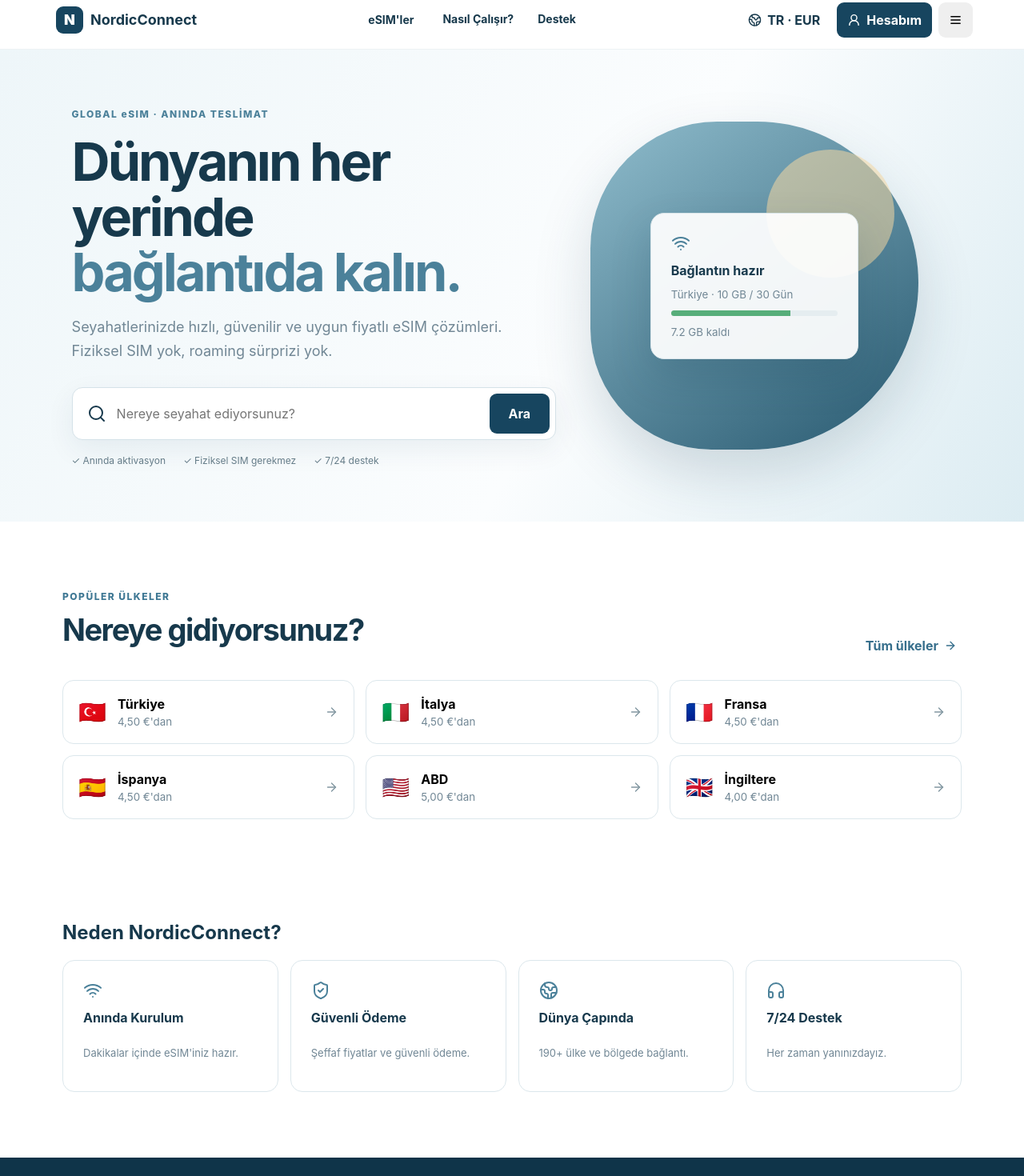
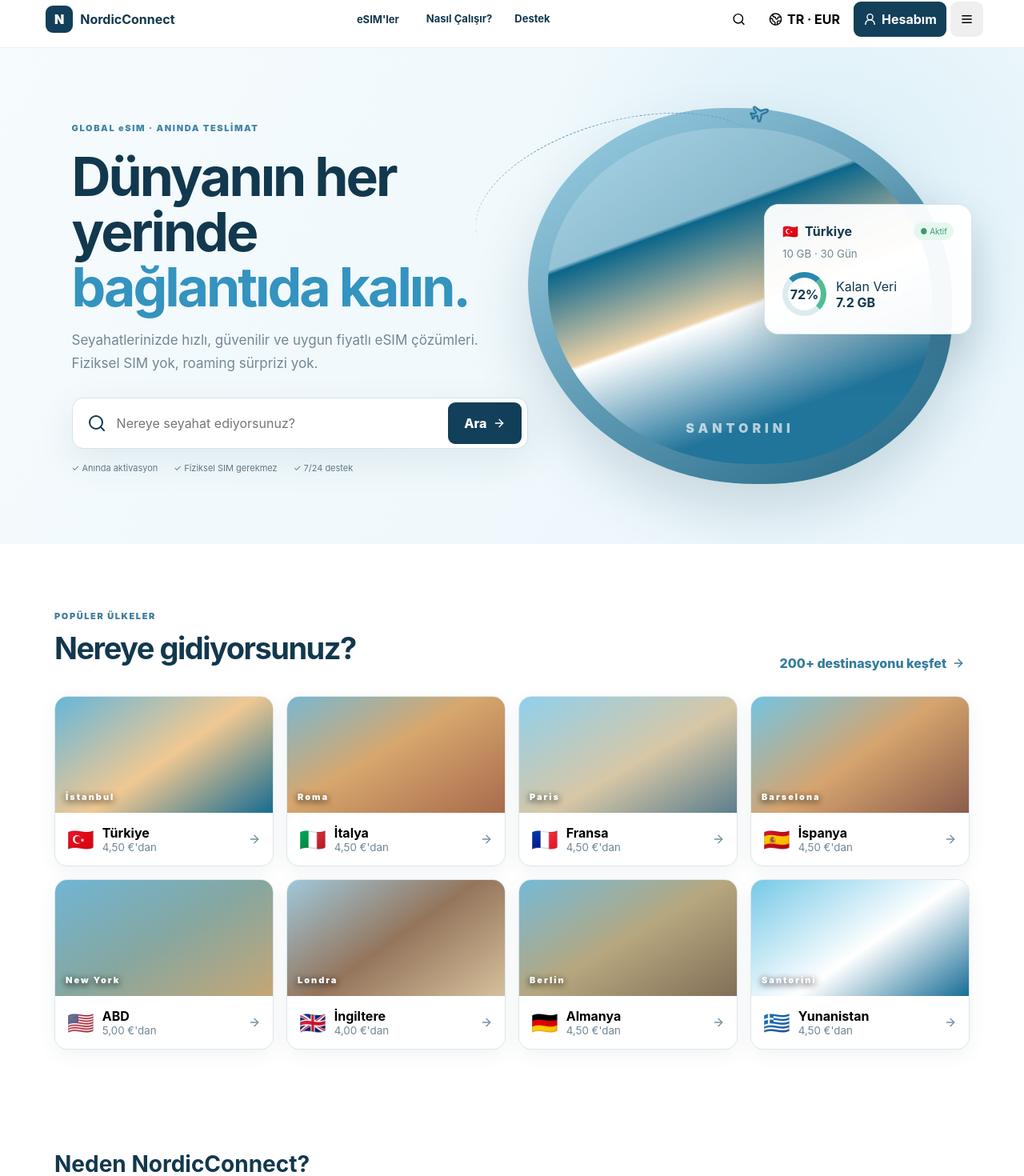
Before and after one commit to duygu-dd/NordicConnect-Customer, a Next.js app: page / in a window 1280 px wide. Shown: the part 12-1482 px from the top of the page at 80% size. Built offline with nearby package versions, Linux system fonts and the light colour scheme.

Commit message:
Add files via upload

```diff
--- a/app/layout.tsx
+++ b/app/layout.tsx
@@ -1,3 +1,3 @@
 import "./globals.css";
-export const metadata={title:"NordicConnect eSIM",description:"Dünyanın her yerinde bağlantıda kal."};
+export const metadata={title:"NordicConnect eSIM",description:"200+ destinasyonda bağlantıda kal."};
 export default function RootLayout({children}:{children:React.ReactNode}){return <html lang="tr"><body>{children}</body></html>}
--- a/app/page.tsx
+++ b/app/page.tsx
@@ -1,46 +1,44 @@
 "use client";
-import {Search,Globe2,Wifi,ShieldCheck,Headphones,ArrowRight,UserRound,Menu,CheckCircle2,ChevronLeft} from "lucide-react";
+import {Search,Globe2,Wifi,ShieldCheck,Headphones,ArrowRight,UserRound,Menu,CheckCircle2,ChevronLeft,X,QrCode,Plane} from "lucide-react";
 import {useMemo,useState} from "react";
 
-const countries=[
-["🇹🇷","Türkiye","4,50 €'dan"],["🇮🇹","İtalya","4,50 €'dan"],["🇫🇷","Fransa","4,50 €'dan"],
-["🇪🇸","İspanya","4,50 €'dan"],["🇺🇸","ABD","5,00 €'dan"],["🇬🇧","İngiltere","4,00 €'dan"]
+const featured=[
+["🇹🇷","Türkiye","Avrupa","İstanbul","4,50 €"],["🇮🇹","İtalya","Avrupa","Roma","4,50 €"],["🇫🇷","Fransa","Avrupa","Paris","4,50 €"],["🇪🇸","İspanya","Avrupa","Barselona","4,50 €"],
+["🇺🇸","ABD","Kuzey Amerika","New York","5,00 €"],["🇬🇧","İngiltere","Avrupa","Londra","4,00 €"],["🇩🇪","Almanya","Avrupa","Berlin","4,50 €"],["🇬🇷","Yunanistan","Avrupa","Santorini","4,50 €"],
+["🇯🇵","Japonya","Asya","Tokyo","5,50 €"],["🇹🇭","Tayland","Asya","Bangkok","4,90 €"],["🇦🇪","BAE","Orta Doğu","Dubai","5,50 €"],["🇸🇦","Suudi Arabistan","Orta Doğu","Riyad","5,50 €"]
 ];
-const plans=[["1 GB","7 Gün","4,50 €"],["3 GB","15 Gün","8,50 €"],["5 GB","30 Gün","12,50 €"],["10 GB","30 Gün","18,00 €"],["20 GB","30 Gün","28,00 €"],["50 GB","90 Gün","45,00 €"]];
+const extraNames=["Arnavutluk","Andorra","Avusturya","Belçika","Bulgaristan","Hırvatistan","Kıbrıs","Çekya","Danimarka","Estonya","Finlandiya","Macaristan","İzlanda","İrlanda","Letonya","Litvanya","Lüksemburg","Malta","Hollanda","Norveç","Polonya","Portekiz","Romanya","Sırbistan","Slovakya","Slovenya","İsveç","İsviçre","Kanada","Meksika","Brezilya","Arjantin","Şili","Kolombiya","Peru","Uruguay","Çin","Güney Kore","Singapur","Malezya","Endonezya","Filipinler","Vietnam","Hindistan","Pakistan","Katar","Kuveyt","Umman","Ürdün","İsrail","Mısır","Fas","Tunus","Güney Afrika","Kenya","Tanzanya","Nijerya","Gana","Avustralya","Yeni Zelanda","Fiji"];
+const extras=extraNames.map((n,i)=>["🌐",n, i<28?"Avrupa":i<34?"Kuzey Amerika":i<39?"Güney Amerika":i<48?"Asya":i<54?"Orta Doğu":i<59?"Afrika":"Okyanusya","NordicConnect","4,90 €"]);
+const countries=[...featured,...extras];
+const regions=["Tümü","Avrupa","Asya","Kuzey Amerika","Güney Amerika","Afrika","Orta Doğu","Okyanusya"];
+const plans=[["1 GB","7 Gün","4,50 €"],["3 GB","15 Gün","8,00 €"],["5 GB","30 Gün","12,00 €"],["10 GB","30 Gün","18,00 €"],["20 GB","30 Gün","28,00 €"]];
 
 export default function Home(){
- const [q,setQ]=useState(""); const [screen,setScreen]=useState<"home"|"country"|"detail"|"checkout"|"success"|"account">("home");
- const [plan,setPlan]=useState(plans[3]);
- const shown=useMemo(()=>countries.filter(c=>c[1].toLowerCase().includes(q.toLowerCase())),[q]);
- const go=(s:any)=>{setScreen(s);window.scrollTo({top:0,behavior:"smooth"})};
+ const [screen,setScreen]=useState("home"),[q,setQ]=useState(""),[region,setRegion]=useState("Tümü"),[selected,setSelected]=useState(featured[0]),[plan,setPlan]=useState(plans[2]),[qr,setQr]=useState(false);
+ const go=(s:string)=>{setScreen(s);window.scrollTo({top:0,behavior:"smooth"})};
+ const shown=useMemo(()=>countries.filter(c=>(region==="Tümü"||c[2]===region)&&c[1].toLowerCase().includes(q.toLowerCase())),[q,region]);
+ const choose=(c:any)=>{setSelected(c);go("detail")};
  return <main>
- <header><button className="brand plain" onClick={()=>go("home")}><span className="mark">N</span><b>NordicConnect</b></button>
- <nav><button onClick={()=>go("country")}>eSIM'ler</button><a href="#how">Nasıl Çalışır?</a><a href="#support">Destek</a></nav>
- <div className="actions"><button className="ghost"><Globe2/> TR · EUR</button><button className="login" onClick={()=>go("account")}><UserRound/> Hesabım</button><button className="mobile"><Menu/></button></div></header>
+ <header><button className="brand plain" onClick={()=>go("home")}><span className="mark">N</span><b>NordicConnect</b></button><nav><button onClick={()=>go("countries")}>eSIM'ler</button><a href="#how">Nasıl Çalışır?</a><a href="#support">Destek</a></nav><div className="actions"><button className="ghost"><Search/></button><button className="ghost"><Globe2/> TR · EUR</button><button className="login" onClick={()=>go("account")}><UserRound/> Hesabım</button><button className="mobile"><Menu/></button></div></header>
 
- {screen==="home" && <>
- <section className="hero"><div className="heroInner"><span className="eyebrow">GLOBAL eSIM · ANINDA TESLİMAT</span><h1>Dünyanın her yerinde<br/><em>bağlantıda kalın.</em></h1><p>Seyahatlerinizde hızlı, güvenilir ve uygun fiyatlı eSIM çözümleri. Fiziksel SIM yok, roaming sürprizi yok.</p>
- <div className="search"><Search/><input value={q} onChange={e=>setQ(e.target.value)} placeholder="Nereye seyahat ediyorsunuz?"/><button onClick={()=>go("country")}>Ara</button></div>
- <div className="trust"><span>✓ Anında aktivasyon</span><span>✓ Fiziksel SIM gerekmez</span><span>✓ 7/24 destek</span></div></div>
- <div className="visual"><div className="sun"/><div className="cardFloat"><Wifi/><b>Bağlantın hazır</b><small>Türkiye · 10 GB / 30 Gün</small><div className="meter"><i/></div><small>7.2 GB kaldı</small></div></div></section>
- <section className="section"><div className="heading"><div><span className="eyebrow dark">POPÜLER ÜLKELER</span><h2>Nereye gidiyorsunuz?</h2></div><button className="linkBtn" onClick={()=>go("country")}>Tüm ülkeler <ArrowRight/></button></div>
- <div className="countryGrid">{shown.map(c=><button className="country" key={c[1]} onClick={()=>go("country")}><span>{c[0]}</span><div><b>{c[1]}</b><small>{c[2]}</small></div><ArrowRight/></button>)}</div></section>
- <section className="why section"><h2>Neden NordicConnect?</h2><div className="features"><Feature icon={<Wifi/>} t="Anında Kurulum" p="Dakikalar içinde eSIM'iniz hazır."/><Feature icon={<ShieldCheck/>} t="Güvenli Ödeme" p="Şeffaf fiyatlar ve güvenli ödeme."/><Feature icon={<Globe2/>} t="Dünya Çapında" p="190+ ülke ve bölgede bağlantı."/><Feature icon={<Headphones/>} t="7/24 Destek" p="Her zaman yanınızdayız."/></div></section>
- <section id="how" className="how"><div className="section"><div className="center"><span className="eyebrow">3 KOLAY ADIM</span><h2>Nasıl çalışır?</h2></div><div className="steps"><Step n="1" t="Destinasyonunu seç" p="Gideceğin ülkeyi ve internet paketini seç."/><Step n="2" t="Güvenle satın al" p="Ödemeni tamamla, eSIM'in hemen hazır olsun."/><Step n="3" t="QR kodu tara" p="Telefonuna kur ve vardığında internete bağlan."/></div></div></section></>}
+ {screen==="home"&&<><section className="hero"><div className="heroInner reveal"><span className="eyebrow">GLOBAL eSIM · ANINDA TESLİMAT</span><h1>Dünyanın her yerinde<br/><em>bağlantıda kalın.</em></h1><p>Seyahatlerinizde hızlı, güvenilir ve uygun fiyatlı eSIM çözümleri. Fiziksel SIM yok, roaming sürprizi yok.</p><div className="search"><Search/><input value={q} onChange={e=>setQ(e.target.value)} placeholder="Nereye seyahat ediyorsunuz?"/><button onClick={()=>go("countries")}>Ara <ArrowRight/></button></div><div className="trust"><span>✓ Anında aktivasyon</span><span>✓ Fiziksel SIM gerekmez</span><span>✓ 7/24 destek</span></div></div>
+ <div className="destinationArt"><div className="orbit"/><Plane className="plane"/><div className="landscape">SANTORINI</div><div className="cardFloat"><div><span>🇹🇷</span><b>Türkiye</b><i>● Aktif</i></div><small>10 GB · 30 Gün</small><div className="usageMini"><strong>72%</strong><div><span>Kalan Veri</span><b>7.2 GB</b></div></div></div></div></section>
+ <section className="section"><div className="heading"><div><span className="eyebrow dark">POPÜLER ÜLKELER</span><h2>Nereye gidiyorsunuz?</h2></div><button className="linkBtn" onClick={()=>go("countries")}>200+ destinasyonu keşfet <ArrowRight/></button></div><div className="photoGrid">{featured.slice(0,8).map((c,i)=><button className="photoCountry" style={{animationDelay:`${i*.06}s`}} key={c[1]} onClick={()=>choose(c)}><div className={"countryPhoto p"+i}><span>{c[3]}</span></div><div className="countryMeta"><span className="bigFlag">{c[0]}</span><div><b>{c[1]}</b><small>{c[4]}'dan</small></div><ArrowRight/></div></button>)}</div></section>
+ <section className="why section"><h2>Neden NordicConnect?</h2><div className="features"><Feature icon={<Wifi/>} t="Anında Kurulum" p="Dakikalar içinde eSIM'iniz hazır."/><Feature icon={<ShieldCheck/>} t="Güvenli Ödeme" p="Şeffaf fiyatlar ve güvenli ödeme."/><Feature icon={<Globe2/>} t="200+ Destinasyon" p="Dünyanın dört bir yanında bağlantı."/><Feature icon={<Headphones/>} t="7/24 Destek" p="Her zaman yanınızdayız."/></div></section>
+ <section id="how" className="how"><div className="wave"/><div className="section"><span className="eyebrow">3 KOLAY ADIM</span><h2>Nasıl çalışır?</h2><div className="steps"><Step n="1" t="Destinasyonunu seç" p="Gideceğin ülkeyi ve paketini belirle."/><Step n="2" t="Güvenle satın al" p="Ödemeni tamamla, eSIM'ini anında al."/><Step n="3" t="QR kodu tara" p="Telefonuna kur ve hemen kullanmaya başla."/></div></div></section></>}
 
- {screen==="country" && <div className="page section"><Back go={()=>go("home")}/><span className="eyebrow dark">TÜRKİYE</span><h1 className="pageTitle">Türkiye eSIM Paketleri</h1><p className="sub">İhtiyacınıza uygun paketi seçin. Aktivasyon anında, kurulum birkaç dakika.</p><div className="planList">{plans.map((p,i)=><div className={"rowPlan "+(i===3?"popular":"")} key={p[0]}>{i===3&&<span className="badge">En Popüler</span>}<div><Wifi/><b>{p[0]}</b><small>{p[1]}</small></div><strong>{p[2]}</strong><button onClick={()=>{setPlan(p);go("detail")}}>Satın Al</button></div>)}</div></div>}
+ {screen==="countries"&&<div className="page section reveal"><Back go={()=>go("home")}/><h1 className="pageTitle">Popüler Ülkeler</h1><p className="sub">200+ destinasyon için eSIM paketlerini keşfedin.</p><div className="filterBar"><div className="tabs">{regions.map(r=><button className={region===r?"active":""} onClick={()=>setRegion(r)} key={r}>{r}</button>)}</div><div className="countrySearch"><Search/><input value={q} onChange={e=>setQ(e.target.value)} placeholder="Ülke ara..."/></div></div><div className="photoGrid all">{shown.map((c,i)=><button className="photoCountry" key={c[1]} onClick={()=>choose(c)}><div className={"countryPhoto p"+(i%8)}><span>{c[3]}</span></div><div className="countryMeta"><span className="bigFlag">{c[0]}</span><div><b>{c[1]}</b><small>{c[4]}'dan</small></div><ArrowRight/></div></button>)}</div></div>}
 
- {screen==="detail" && <div className="page section"><Back go={()=>go("country")}/><div className="detailGrid"><article className="detailCard"><div className="flag">🇹🇷</div><h2>Türkiye {plan[0]}</h2><p>Türk Telekom · 4G/5G</p><hr/><Info k="Veri" v={plan[0]}/><Info k="Geçerlilik Süresi" v={plan[1]}/><Info k="Kapsama Alanı" v="Türkiye genelinde"/><Info k="Aktivasyon" v="Anında"/><Info k="Hotspot" v="Desteklenir"/><strong className="bigPrice">{plan[2]}</strong><button className="primary" onClick={()=>go("checkout")}>Sepete Ekle</button></article><article className="detailCard"><h3>Paket Hakkında</h3><p>Türkiye seyahatiniz boyunca kesintisiz internet erişimi sağlayan eSIM paketimizle haritalar, sosyal medya ve mesajlaşma daima yanınızda.</p>{["Kapsama Alanı","Kurulum Talimatları","Önemli Bilgiler","Sık Sorulan Sorular"].map(x=><div className="accordion" key={x}>{x}<span>⌄</span></div>)}</article></div></div>}
+ {screen==="detail"&&<div className="page section reveal"><Back go={()=>go("countries")}/><div className="destinationDetail"><div className="destinationHero"><div className="detailScene"><span>{selected[3]}</span></div><div className="thumbs"><i/><i/><i/><i/></div></div><div className="packageSide"><div className="titleRow"><span className="bigFlag">{selected[0]}</span><div><h1>{selected[1]}</h1><p>★★★★★ <small>4.8 · 2.548 değerlendirme</small></p></div><span className="status">● Popüler</span></div><div className="packageTabs"><b>Veri Paketleri</b><span>Detaylar</span><span>Uyumluluk</span><span>Yorumlar</span></div><div className="plans">{plans.map((p,i)=><button className={plan===p?"selected":""} key={p[0]} onClick={()=>setPlan(p)}><span>＋</span><div><b>{p[0]}</b><small>{p[1]}</small></div>{i===2&&<i>En Popüler</i>}<strong>{p[2]}</strong><em onClick={()=>go("checkout")}>Seç</em></button>)}</div></div></div></div>}
 
- {screen==="checkout" && <div className="page narrow"><Back go={()=>go("detail")}/><div className="progress"><b>1</b><i/><b>2</b><i/><span>3</span></div><h2>Ödeme</h2><div className="checkoutCard"><h3>Sepetiniz</h3><div className="order"><span>🇹🇷</span><div><b>Türkiye {plan[0]}</b><small>{plan[1]} · Türk Telekom</small></div><strong>{plan[2]}</strong></div><h3>Kart Bilgileri</h3><label>Kart Üzerindeki İsim<input defaultValue="Duygu Durmuş"/></label><label>Kart Numarası<input placeholder="1234 5678 9012 3456"/></label><div className="two"><label>Son Kullanma<input placeholder="12 / 28"/></label><label>CVV<input placeholder="•••"/></label></div><div className="total"><span>Toplam</span><strong>{plan[2]}</strong></div><button className="primary" onClick={()=>go("success")}>Ödemeyi Tamamla</button></div></div>}
+ {screen==="checkout"&&<div className="page narrow reveal"><Back go={()=>go("detail")}/><h2>Güvenli Ödeme</h2><div className="checkoutCard"><div className="order"><span>{selected[0]}</span><div><b>{selected[1]} {plan[0]}</b><small>{plan[1]} · 4G/5G</small></div><strong>{plan[2]}</strong></div><label>Kart Üzerindeki İsim<input placeholder="Ad Soyad"/></label><label>Kart Numarası<input placeholder="1234 5678 9012 3456"/></label><div className="two"><label>Son Kullanma<input placeholder="12 / 28"/></label><label>CVV<input placeholder="•••"/></label></div><div className="total"><span>Toplam</span><strong>{plan[2]}</strong></div><button className="primary" onClick={()=>go("success")}>Ödemeyi Tamamla</button></div></div>}
 
- {screen==="success" && <div className="page narrow success"><CheckCircle2/><h1>Siparişiniz Tamamlandı!</h1><p>eSIM'iniz hazır. Aşağıdaki butondan eSIM'inizi görüntüleyebilir ve kuruluma başlayabilirsiniz.</p><button className="primary" onClick={()=>go("account")}>eSIM'imi Görüntüle</button><div className="checkoutCard"><Info k="Sipariş No" v="#NC20240926-1234"/><Info k="Paket" v={"Türkiye "+plan[0]}/><Info k="Tutar" v={plan[2]}/></div></div>}
+ {screen==="success"&&<div className="page narrow success reveal"><div className="successPulse"><CheckCircle2/></div><h1>eSIM'iniz aktif!</h1><p>Artık seyahatinizde bağlantıdasınız.</p><button className="primary" onClick={()=>go("account")}>eSIM'lerime Git</button><button className="linkBtn centerBtn" onClick={()=>go("countries")}>Yeni Paket Satın Al</button></div>}
 
- {screen==="account" && <div className="account page"><aside><h3>Hesabım</h3>{["eSIM'lerim","Siparişlerim","Profil Bilgilerim","Ödeme Yöntemleri","Destek Talepleri"].map((x,i)=><button className={i===0?"active":""} key={x}>{x}</button>)}</aside><section><h1>eSIM'lerim</h1><div className="simCard"><div><span className="flag">🇹🇷</span><h2>Türkiye 10 GB</h2><p>Türk Telekom · 10 GB / 30 Gün</p></div><span className="status">● Aktif</span><div className="usage"><div className="ring">72%</div><div><small>Kalan Veri</small><b>7.2 GB</b><small>/ 10 GB</small></div></div><button className="primary">QR Kodu Görüntüle</button></div></section></div>}
- <footer id="support"><div className="brand"><span className="mark">N</span><b>NordicConnect</b></div><p>Dünyanın her yerinde kolay ve güvenilir bağlantı.</p><small>© 2026 NordicConnect</small></footer>
- </main>
+ {screen==="account"&&<div className="account page reveal"><aside><h3>Hesabım</h3>{["eSIM'lerim","Siparişlerim","Profil Bilgilerim","Ödeme Yöntemleri","Destek Talepleri","Çıkış Yap"].map((x,i)=><button className={i===0?"active":""} key={x}>{x}</button>)}</aside><section><h1>eSIM'lerim</h1><div className="accountTabs"><b>Aktif</b><span>Yaklaşan</span><span>Geçmiş</span></div><div className="simCard"><div className="simTop"><span className="bigFlag">🇹🇷</span><div><h2>Türkiye 10 GB</h2><p>Türk Telekom · 10 GB / 30 Gün</p></div><span className="status">● Aktif</span></div><div className="usage"><div className="ring">72%</div><div><small>Kalan Veri</small><b>7.2 GB</b><small>/ 10 GB</small></div></div><button className="primary" onClick={()=>setQr(true)}><QrCode/> QR Kodu Görüntüle</button></div></section></div>}
+ {qr&&<div className="modal" onClick={()=>setQr(false)}><div className="qrModal" onClick={e=>e.stopPropagation()}><button className="close" onClick={()=>setQr(false)}><X/></button><h3>eSIM Kurulumu</h3><p>QR kodu telefonunuzla tarayın</p><div className="fakeQr">{Array.from({length:81}).map((_,i)=><i className={(i*7+i%5)%3===0?"on":""} key={i}/>)}</div><button className="outline">Talimatları Göster</button></div></div>}
+ <footer id="support"><div className="brand"><span className="mark">N</span><b>NordicConnect</b></div><p>Dünyanın her yerinde kolay ve güvenilir bağlantı.</p><small>© 2026 NordicConnect</small></footer></main>
 }
 function Feature({icon,t,p}:any){return <article>{icon}<b>{t}</b><p>{p}</p></article>}
 function Step({n,t,p}:any){return <div><i>{n}</i><Wifi/><h3>{t}</h3><p>{p}</p></div>}
 function Back({go}:any){return <button className="back" onClick={go}><ChevronLeft/> Geri</button>}
-function Info({k,v}:any){return <div className="info"><span>{k}</span><b>{v}</b></div>}
```
Also changed, not shown: app/globals.css.
